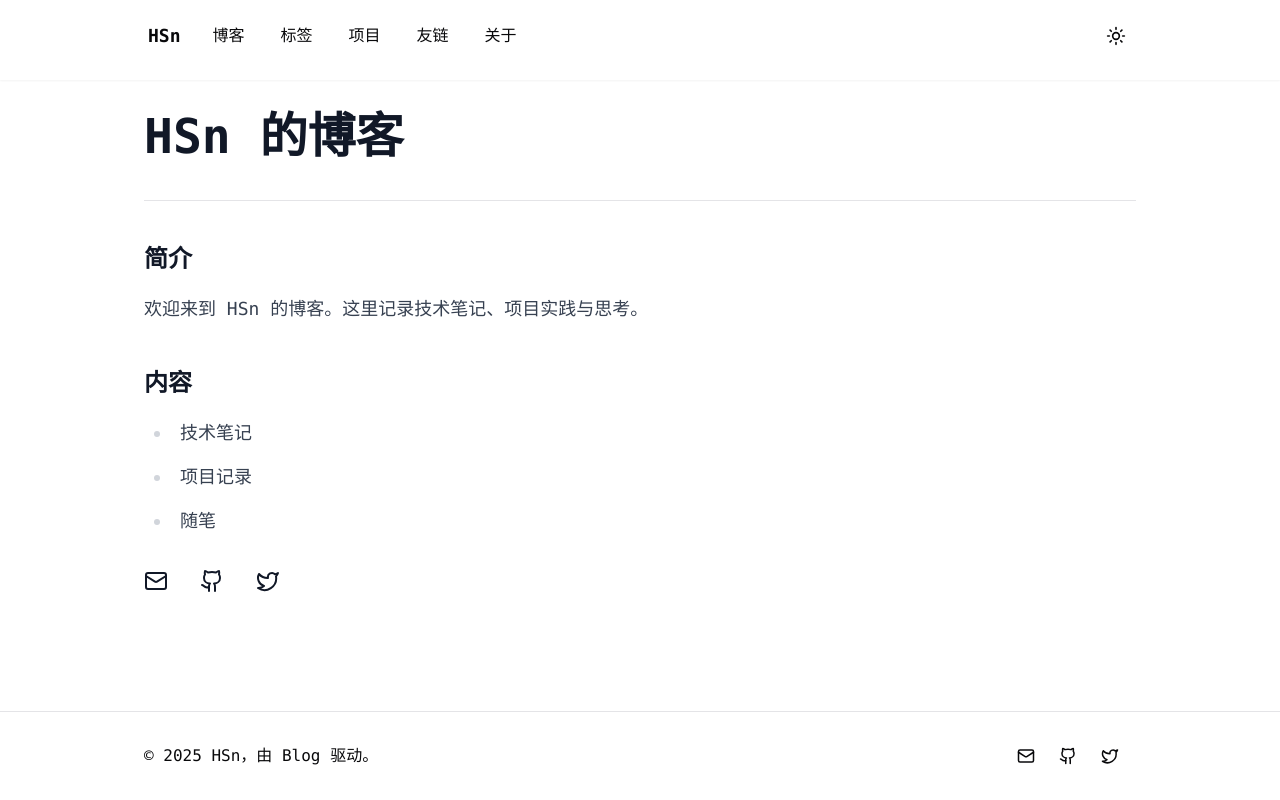
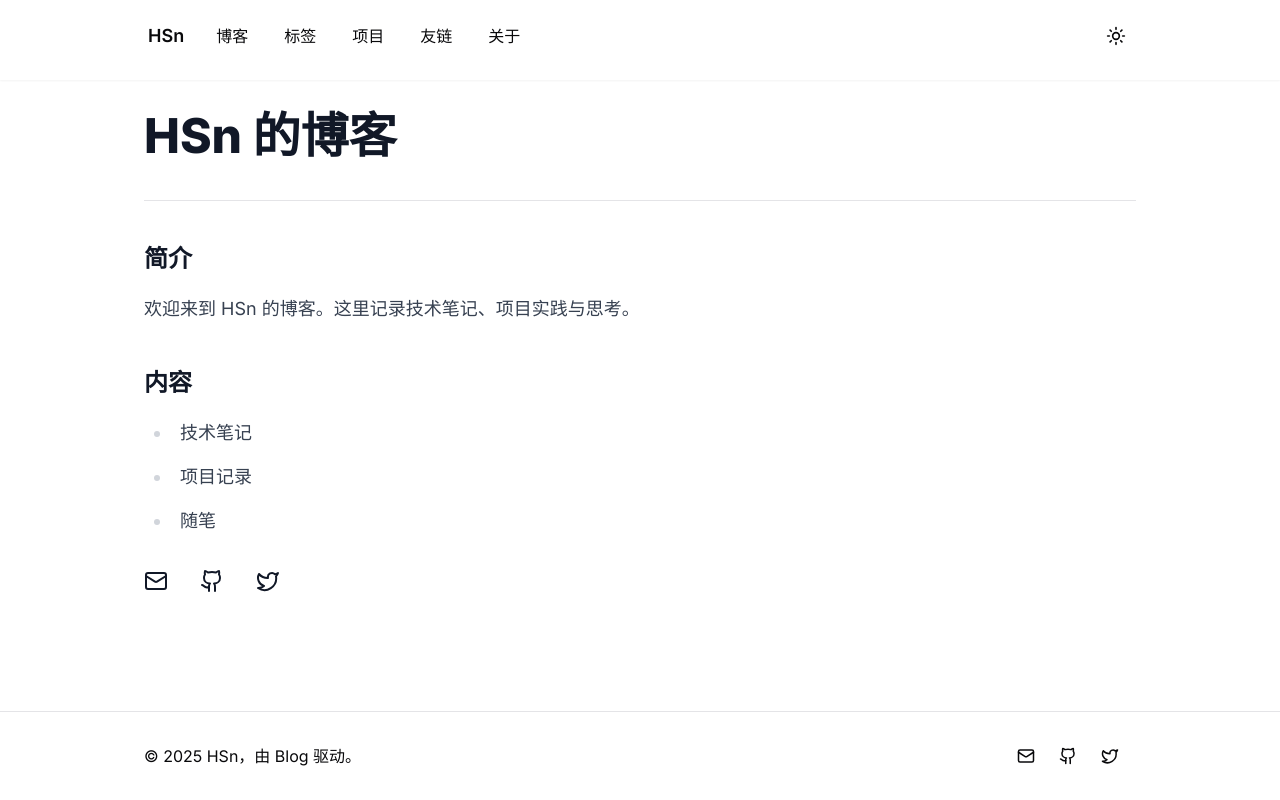
Before and after one commit to HSn0918/blog, a Next.js app: page / in a window 1280 px wide. Built offline with nearby package versions, Linux system fonts and the light colour scheme.

Commit message:
Update 2025 summary document and add fitness summary; modify package configurations

```diff
--- a/app/layout.tsx
+++ b/app/layout.tsx
@@ -9,7 +9,8 @@ import Title from "@/components/title";
 import Footer from "@/components/footer";
 import BackToTop from "@/components/back-to-top";
 import Analytics from "@/plugins/analytics";
-Inter({subsets: ["latin"]});
+
+const inter = Inter({subsets: ["latin"]});
 export const metadata: Metadata = {
     title: blogConfig.title,
     description: blogConfig.description,
@@ -22,7 +23,7 @@ export default function RootLayout({
 }>) {
     return (
         <html lang="zh-CN">
-            <body className={'relative min-h-screen font-mono flex flex-col justify-between'}>
+            <body className={`relative min-h-screen ${inter.className} flex flex-col justify-between`}>
             <ProviderTheme>
             <div className={'flex-1'}>
                 <Header/>
```
